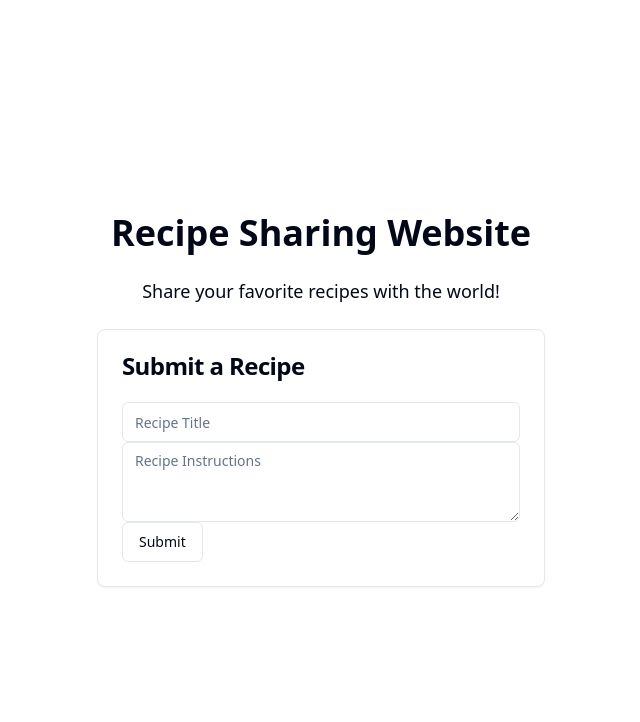
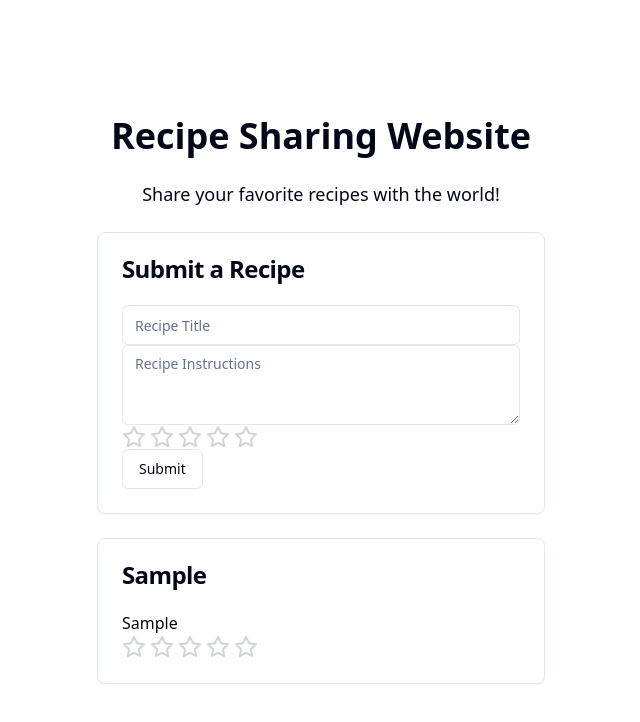
Before and after one commit to GPT-Engineer-App-Dev/cooking-connection, a React (Vite) app: page / in a window 1280 px wide. Both pictures are taken after typing "Sample", "Sample" into the empty fields and a click on the button "Submit". Shown: the top 722 px of the page, without its empty margins (319-959 px from the left). Built offline with nearby package versions, Linux system fonts and the light colour scheme.

Commit message:
Implemented a rating system that allows users to rate recipes on the website. Users can submit a rating for each recipe, and the average rating is displayed.

```diff
--- /dev/null
+++ b/src/components/ui/rating.jsx
@@ -0,0 +1,22 @@
+import React from 'react';
+import { Star } from 'lucide-react';
+
+export const Rating = ({ value, onChange, readOnly = false }) => {
+  const handleClick = (index) => {
+    if (!readOnly && onChange) {
+      onChange(index + 1);
+    }
+  };
+
+  return (
+    <div className="flex space-x-1">
+      {[...Array(5)].map((_, index) => (
+        <Star
+          key={index}
+          className={`h-6 w-6 cursor-pointer ${index < value ? 'text-yellow-500' : 'text-gray-300'}`}
+          onClick={() => handleClick(index)}
+        />
+      ))}
+    </div>
+  );
+};
--- a/src/pages/Index.jsx
+++ b/src/pages/Index.jsx
@@ -4,19 +4,23 @@ import { Button } from "@/components/ui/button";
 import { Input } from "@/components/ui/input";
 import { toast } from "sonner";
 import { Textarea } from "@/components/ui/textarea";
+import { Rating } from "@/components/ui/rating";
 
 const Index = () => {
   const [title, setTitle] = useState("");
   const [instructions, setInstructions] = useState("");
+  const [rating, setRating] = useState(0);
+  const [recipes, setRecipes] = useState([]);
 
   const handleSubmit = (e) => {
     e.preventDefault();
     if (title && instructions) {
-      // Here you can handle the form submission, e.g., send it to a backend or store it locally
-      console.log("Recipe Submitted:", { title, instructions });
+      const newRecipe = { title, instructions, rating };
+      setRecipes([...recipes, newRecipe]);
       toast("Recipe submitted successfully!");
       setTitle("");
       setInstructions("");
+      setRating(0);
     } else {
       toast("Please fill in all fields.");
     }
@@ -43,10 +47,25 @@ const Index = () => {
               value={instructions}
               onChange={(e) => setInstructions(e.target.value)}
             />
+            <Rating value={rating} onChange={setRating} />
             <Button type="submit" variant="outline">Submit</Button>
           </form>
         </CardContent>
       </Card>
+
+      <div className="w-full max-w-md space-y-4">
+        {recipes.map((recipe, index) => (
+          <Card key={index}>
+            <CardHeader>
+              <CardTitle>{recipe.title}</CardTitle>
+            </CardHeader>
+            <CardContent>
+              <p>{recipe.instructions}</p>
+              <Rating value={recipe.rating} readOnly />
+            </CardContent>
+          </Card>
+        ))}
+      </div>
     </div>
   );
 };
```
